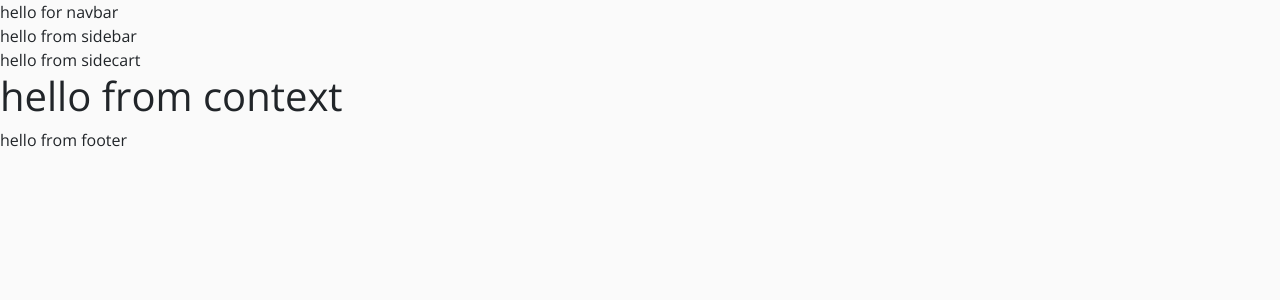
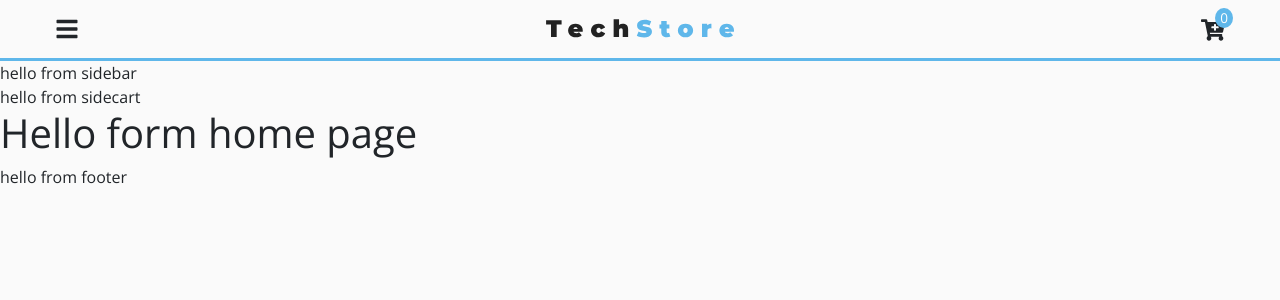
Before and after one commit to ypablo/Tech_store, a React (Create React App) app: page / in a window 1280 px wide. Shown: the top 300 px of the page. Built offline with nearby package versions, Linux system fonts and the light colour scheme.

Commit message:
Add nav-bar

```diff
--- a/src/components/Navbar.js
+++ b/src/components/Navbar.js
@@ -1,9 +1,61 @@
 import React from 'react'
+import { FaBars, FaCartPlus } from 'react-icons/fa'
+import styled from 'styled-components'
+import { ProductConsumer } from '../context/context'
+import logo from '../images/logo.svg'
 
 export default function Navbar() {
     return (
-        <div>
-            hello for navbar
-        </div>
+        <ProductConsumer>
+            {value => {
+                const { cartItems, handleSidebar, handleCart } = value;
+                return (
+                    <NavWrapper>
+                        <div className="nav-center">
+                            <FaBars className="nav-icon" onClick={handleSidebar} />
+                            <img src={logo} alt="logo" />
+                            <div className="nav-cart">
+                                <FaCartPlus className="nav-icon" onClick={handleCart}></FaCartPlus>
+                                <div className="cart-items">{cartItems}</div>
+                            </div>
+                        </div>
+                    </NavWrapper>
+                )
+            }}
+        </ProductConsumer>
     )
 }
+
+const NavWrapper = styled.nav`
+    position: -webkit-sticky;
+    position: sticky;
+    top: 0;
+    width: 100%;
+    padding: 1rem 1.5rem;
+    background: var(--mainGrey);
+    border-bottom: 3px solid var(--primaryColor);
+    .nav-center {
+        display:flex;
+        align-items: center;
+        justify-content:space-between;
+        max-width:1170px;
+        margin: 0 auto;
+    }
+    .nav-icon {
+        font-size: 1.5rem;
+        cursor: pointer;
+    }
+    .nav-cart {
+        position: relative;
+    }
+    .cart-items {
+        background: var(--primaryColor);
+        color: var(--mainWhite);
+        font-size: 0.85rem;
+        position: absolute;
+        top: -8px;
+        right: -8px;
+        padding: 0 5px;
+        border-radius: 50%;
+    }
+`;
--- a/src/context/context.js
+++ b/src/context/context.js
@@ -3,14 +3,41 @@
 const ProductContext = React.createContext();
 
 class ProductProvider extends Component {
+    state = {
+        sidebarOpen: false,
+        cartOpen: false,
+        cartItems: 0
+    }
+    //handle side bar
+    handleSidebar = () => {
+        this.setState({ sidebarOpen: !this.state.sidebarOpen })
+    }
+    //handle cart
+    handleCart = () => {
+        this.setState({ cartOpen: !this.state.cartOpen })
+    }
 
+    //open cart
+    closeCart = () => {
+        this.setState({ cartOpen: false })
+    }
 
+    //close cart
+    openCart = () => {
+        this.setState({ cartOpen: true })
+    }
 
     render() {
         return (
-            <ProductContext.Provider value="hello from context">
+            <ProductContext.Provider value={{
+                ...this.state,
+                handleSidebar: this.handleSidebar,
+                handleCart: this.handleCart,
+                closeCart: this.closeCart,
+                openCart: this.openCart
+            }}>
                 {this.props.children}
-            </ProductContext.Provider>
+            </ProductContext.Provider >
         )
     }
 }
--- a/src/pages/HomePage.js
+++ b/src/pages/HomePage.js
@@ -5,7 +5,10 @@
     return (
         <div>
             <ProductConsumer>
-                {value => <h1>{value}</h1>}
+                {value => {
+                    console.log(value)
+                    return <h1>Hello form home page</h1>
+                }}
             </ProductConsumer>
         </div>
     )
```
